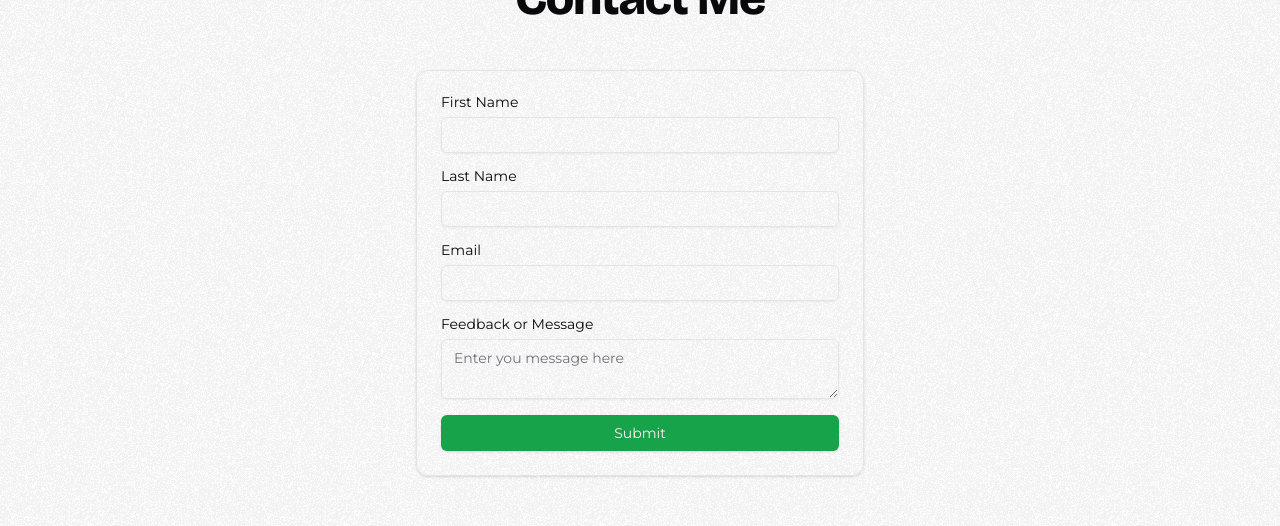
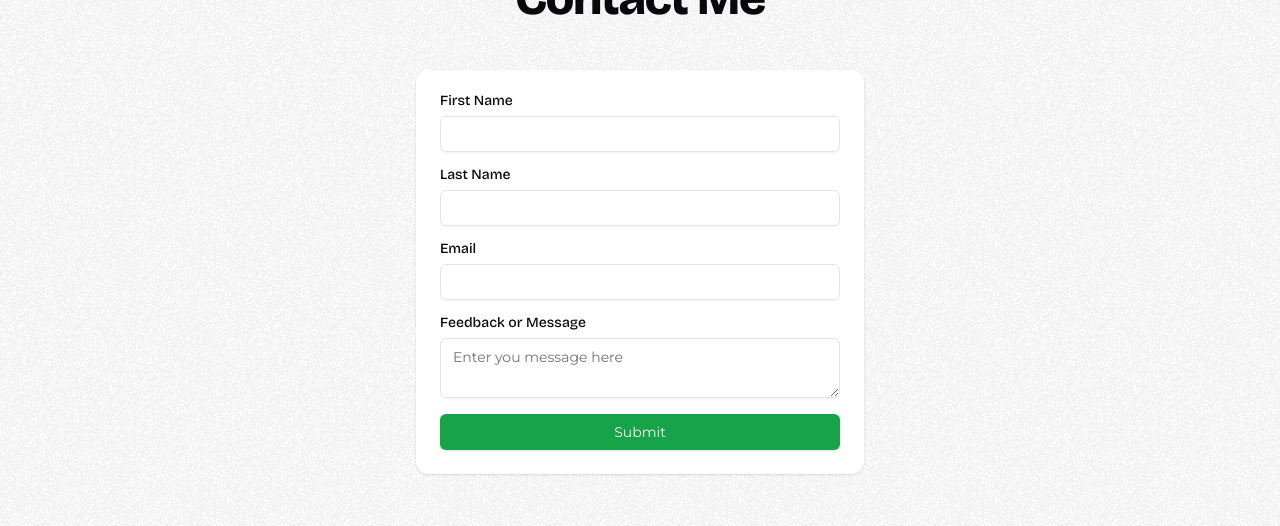
Before and after one commit to bryan308/personal-website, a Next.js app: page /contact in a window 1280 px wide. Shown: the part 122-648 px from the top of the page. Built offline with nearby package versions, Linux system fonts and the light colour scheme.

Commit message:
feat: Refactor contact form component structure and update styles for improved readability

```diff
--- a/app/contact/page.js
+++ b/app/contact/page.js
@@ -1,5 +1,5 @@
 import Section from "@/components/shared/section"
-import { Form } from "@/components/ui/form"
+import { Form } from "@/components/shared/contact/form"
 import React from "react"
 
 function ContactPage() {
--- a/components/ui/form.jsx
+++ b/components/shared/contact/form.jsx
@@ -8,7 +8,7 @@ import { Label } from "@/components/ui/label"
 
 export function Form() {
 	return (
-		<Card className="mt-12 mx-auto max-w-md bg-transparent">
+		<Card className="mt-12 mx-auto max-w-md bg-background border-none">
 			{/* <CardHeader>
 				<CardTitle className="text-2xl">Login</CardTitle>
 				<CardDescription>Enter your email below to login to your account</CardDescription>
@@ -16,7 +16,12 @@ export function Form() {
 			<CardContent className="pt-6">
 				<div className="grid gap-4">
 					<div className="grid gap-2">
-						<Label htmlFor="fname">First Name</Label>
+						<Label
+							htmlFor="fname"
+							className="font-header"
+						>
+							First Name
+						</Label>
 						<Input
 							id="fname"
 							type="text"
@@ -24,7 +29,12 @@ export function Form() {
 						/>
 					</div>
 					<div className="grid gap-2">
-						<Label htmlFor="lname">Last Name</Label>
+						<Label
+							htmlFor="lname"
+							className="font-header"
+						>
+							Last Name
+						</Label>
 						<Input
 							id="lname"
 							type="text"
@@ -32,7 +42,12 @@ export function Form() {
 						/>
 					</div>
 					<div className="grid gap-2">
-						<Label htmlFor="email">Email</Label>
+						<Label
+							htmlFor="email"
+							className="font-header"
+						>
+							Email
+						</Label>
 						<Input
 							id="email"
 							type="text"
@@ -40,7 +55,12 @@ export function Form() {
 						/>
 					</div>
 					<div className="grid gap-2">
-						<Label htmlFor="message">Feedback or Message</Label>
+						<Label
+							htmlFor="message"
+							className="font-header"
+						>
+							Feedback or Message
+						</Label>
 						<Textarea
 							id="message"
 							placeholder="Enter you message here"
--- a/tailwind.config.js
+++ b/tailwind.config.js
@@ -8,6 +8,9 @@ module.exports = {
 	],
 	theme: {
 		extend: {
+			fontFamily: {
+				header: "var(--header)",
+			},
 			borderRadius: {
 				lg: "var(--radius)",
 				md: "calc(var(--radius) - 2px)",
```
